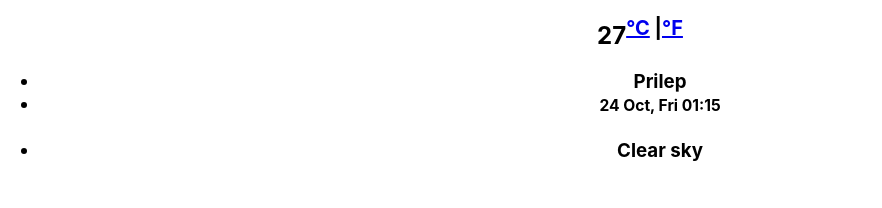
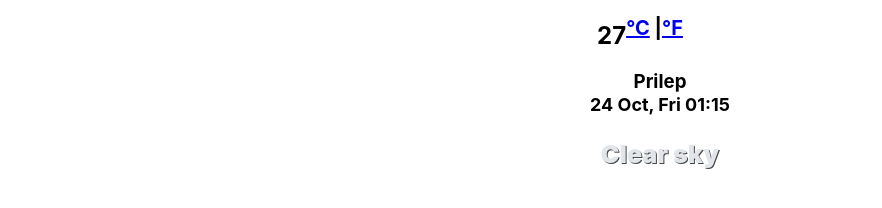
Before and after one commit to ivanaan/ivanareactapp, a React (Create React App) app: page / in a window 1280 px wide. Shown: the part 308-516 px from the top of the page, without its empty margins (0-882 px from the left). Built offline with nearby package versions, Linux system fonts and the light colour scheme.

Commit message:
added CSS for current day details

```diff
--- a/src/Today.css
+++ b/src/Today.css
@@ -0,0 +1,21 @@
+h3 .city-list {
+  list-style: none;
+  margin-bottom: 5px;
+  margin-top: 10px;
+}
+
+li {
+  padding: 0;
+}
+li:first-letter {
+  text-transform: capitalize;
+}
+#today-date {
+  font-size: 18px;
+}
+#description {
+  font-size: 25px;
+  color: #e2e6ea;
+  font-weight: 900;
+  text-shadow: 1px 1px #48484a;
+}
```
